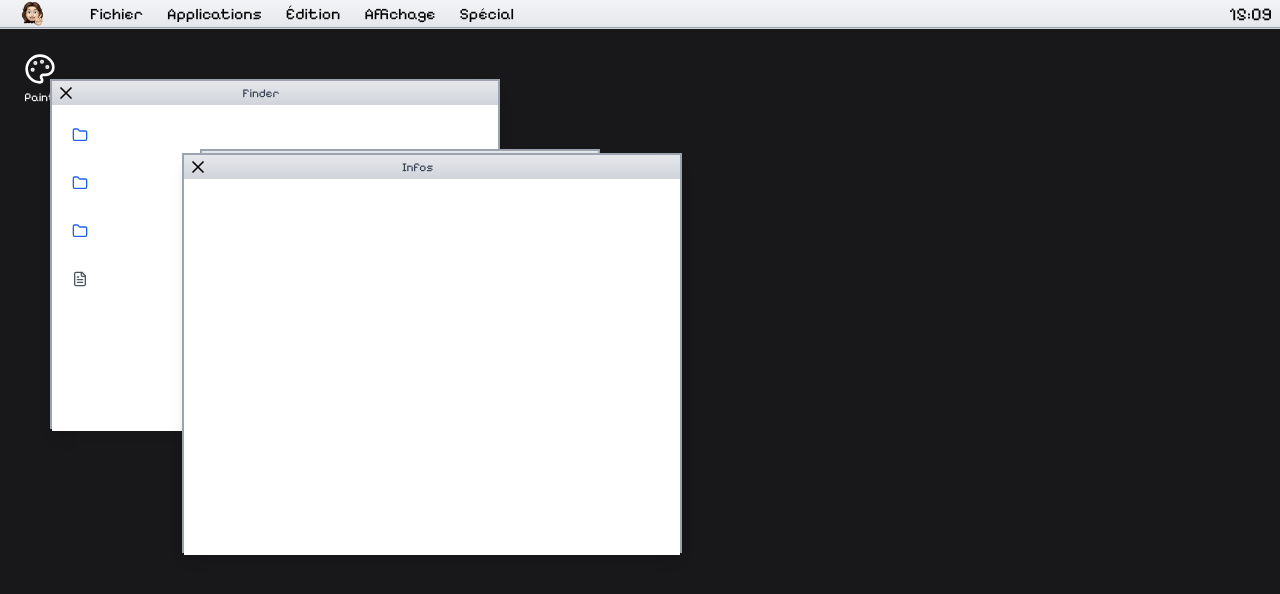
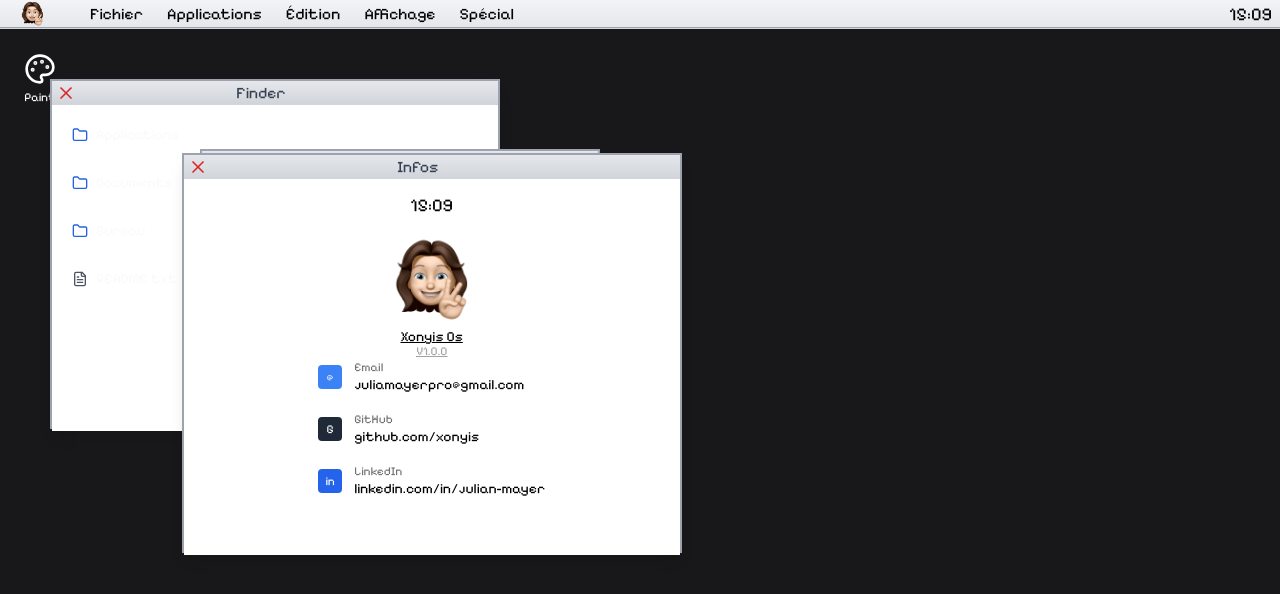
Before and after one commit to xonyis/portfolio-cv, a Next.js app: page /xonyisOs in a window 1280 px wide. Both pictures are taken after a click on the button 35 px from the left and 13 px from the top of the page. Shown: the top 594 px of the page. Built offline with nearby package versions, Linux system fonts and the light colour scheme.

Commit message:
add : infos

```diff
--- a/app/page.tsx
+++ b/app/page.tsx
@@ -161,7 +161,7 @@ export default function Portfolio() {
                         className="rounded-full bg-black/30 backdrop-blur-sm border border-white/10  transition-all duration-300 hover:bg-black/50 hover:border-white/30 hover:scale-105 hover:shadow-lg"
                         asChild
                     >
-                      <Link href="/portfolio-cv/components/xonyisOs">📺</Link>
+                      <Link href="/xonyisOs">📺</Link>
                     </Button>
                   </div>
                 </div>
--- a/app/xonyisOs/page.tsx
+++ b/app/xonyisOs/page.tsx
@@ -14,7 +14,7 @@ export default function XonyisOs() {
     }
 
     return (
-        <div ref={containerRef} className="min-h-screen bg-zinc-900 text-white overflow-hidden">
+        <div ref={containerRef} className="min-h-screen bg-zinc-900  overflow-hidden">
             <OsNavbar onOpenApp={handleOpenApp} />
             {/* Desktop */}
             <Desktop openAppTrigger={openApp} />
--- a/components/xonyisOs/desktop.tsx
+++ b/components/xonyisOs/desktop.tsx
@@ -2,7 +2,9 @@
 
 import * as React from "react"
 import { MacWindow } from "@/components/xonyisOs/window"
-import { Folder, FileText, Palette, Edit } from "lucide-react"
+import { Folder, FileText, Palette, LogOut  } from "lucide-react"
+import Image from "next/image";
+import Link from "next/link";
 
 interface WindowData {
     id: string
@@ -100,12 +102,6 @@ export function Desktop({ openAppTrigger }: DesktopProps) {
                 <div className="h-full flex flex-col">
                     {/* Toolbar */}
                     <div className="flex items-center space-x-2 p-2 border-b border-gray-300 bg-gray-50">
-                        <button className="p-1 border border-gray-300 hover:bg-gray-200">
-                            <Edit className="w-4 h-4" />
-                        </button>
-                        <button className="p-1 border border-gray-300 hover:bg-gray-200">
-                            <Palette className="w-4 h-4" />
-                        </button>
                         <div className="flex space-x-1 ml-4">
                             {["#000", "#f00", "#0f0", "#00f", "#ff0", "#f0f", "#0ff"].map((color) => (
                                 <div
@@ -194,8 +190,68 @@ export function Desktop({ openAppTrigger }: DesktopProps) {
             width: 500,
             height: 400,
             content: (
-                <div className="h-full flex flex-col">
-                   indof
+                <div className="h-full flex flex-col ">
+                    <span className="text-lg font-medium text-black font-pixelify text-center mb-3">
+                        {new Date().toLocaleTimeString("fr-FR", {
+                            hour: "2-digit",
+                            minute: "2-digit",
+                        })}
+                    </span>
+                    <div className=" flex justify-center ">
+                        <div>
+                            <Image
+                                src="/memojii-sticker.png"
+                                alt=""
+                                width={100} // ajuste à la taille que tu veux
+                                height={100}
+                                className="rounded-full object-contain ml-4"
+                            />
+                            <p className="text-black underline text-center text-sm/3">Xonyis Os<br/>
+                                <span className="text-neutral-400 text-xs underline text-center">V1.0.0</span><br/>
+
+                            </p>
+
+                        </div>
+                    </div>
+                    {/* Informations de profil */}
+                    <div className="flex-1 mx-auto px-4 space-y-4">
+                        <div className="flex items-center space-x-3">
+                            <div className="w-6 h-6 bg-blue-500 rounded flex items-center justify-center">
+                                <span className="text-white text-xs">@</span>
+                            </div>
+                            <div>
+                                <p className="text-xs text-neutral-500">Email</p>
+                                <p className="text-sm text-black">juliamayerpro@gmail.com</p>
+                            </div>
+                        </div>
+
+                        <div className="flex items-center space-x-3">
+                            <div className="w-6 h-6 bg-gray-800 rounded flex items-center justify-center">
+                                <span className="text-white text-xs">G</span>
+                            </div>
+                            <div>
+                                <p className="text-xs text-neutral-500">GitHub</p>
+                                <p className="text-sm text-black">github.com/xonyis</p>
+                            </div>
+                        </div>
+
+                        <div className="flex items-center space-x-3">
+                            <div className="w-6 h-6 bg-blue-600 rounded flex items-center justify-center">
+                                <span className="text-white text-xs">in</span>
+                            </div>
+                            <div>
+                                <p className="text-xs text-neutral-500">LinkedIn</p>
+                                <p className="text-sm text-black">linkedin.com/in/julian-mayer</p>
+                            </div>
+                        </div>
+                    </div>
+
+                    {/* Bouton de déconnexion */}
+                    <div className="p-2 flex text-center">
+                        <Link href="/" className="mx-auto text-red-500 hover:text-red-600 text-white  rounded-lg transition-colors duration-200 text-sm font-medium">
+                            <span><LogOut className="w-5 h-5"></LogOut> </span>
+                        </Link>
+                    </div>
                 </div>
             ),
         }
--- a/components/xonyisOs/window.tsx
+++ b/components/xonyisOs/window.tsx
@@ -103,13 +103,13 @@ export function MacWindow({
                         }}
                         className="w-5 h-5 flex items-center justify-center"
                     >
-                        <X className="w-5 h-5 text-black" />
+                        <X className="w-5 h-5 text-red-600" />
                     </button>
 
                 </div>
 
                 {/* Title */}
-                <div className={`text-xs font-medium text-gray-700`}>{title}</div>
+                <div className={`text-s font-medium text-gray-700`}>{title}</div>
 
                 {/* Empty space for balance */}
                 <div className="w-12"></div>
```
